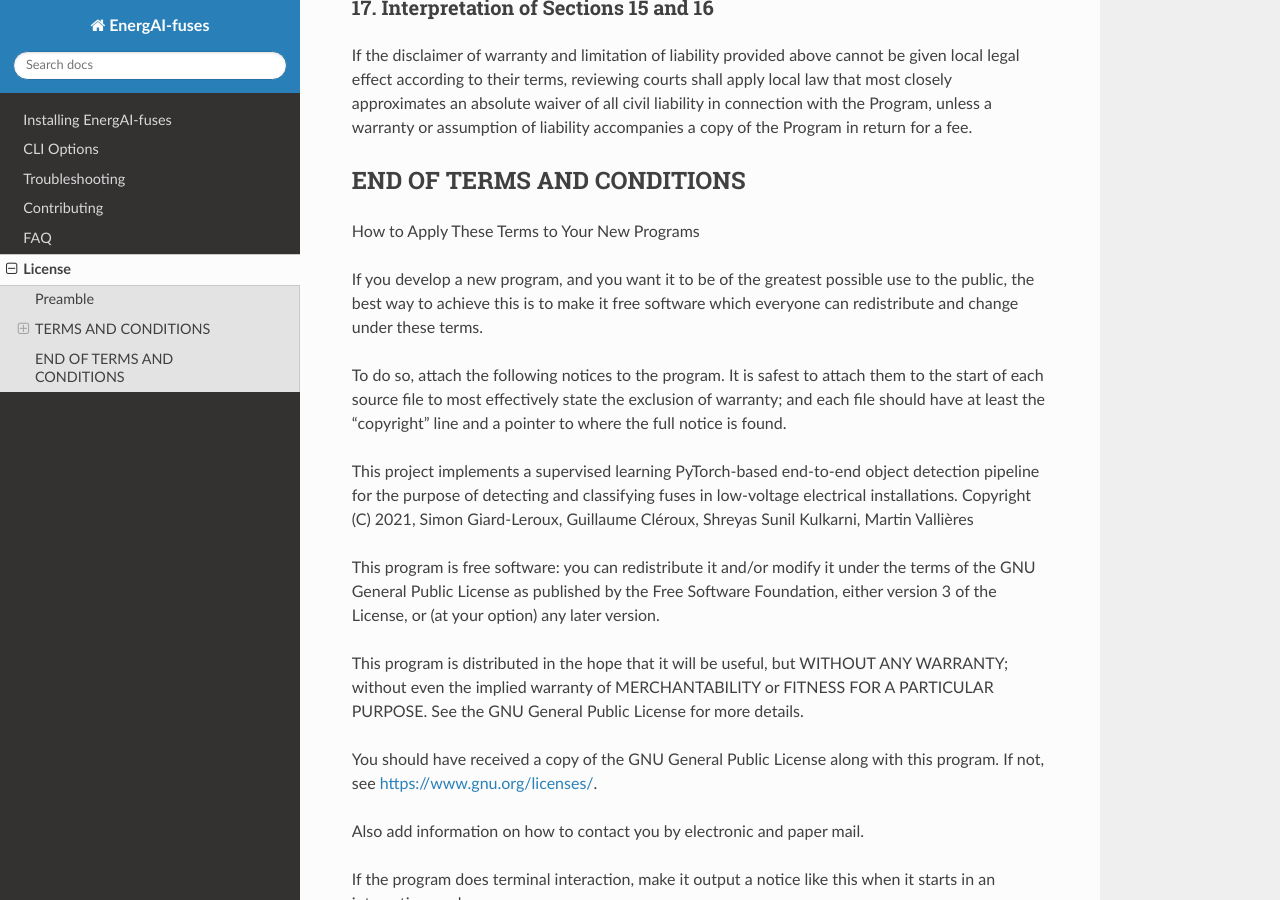
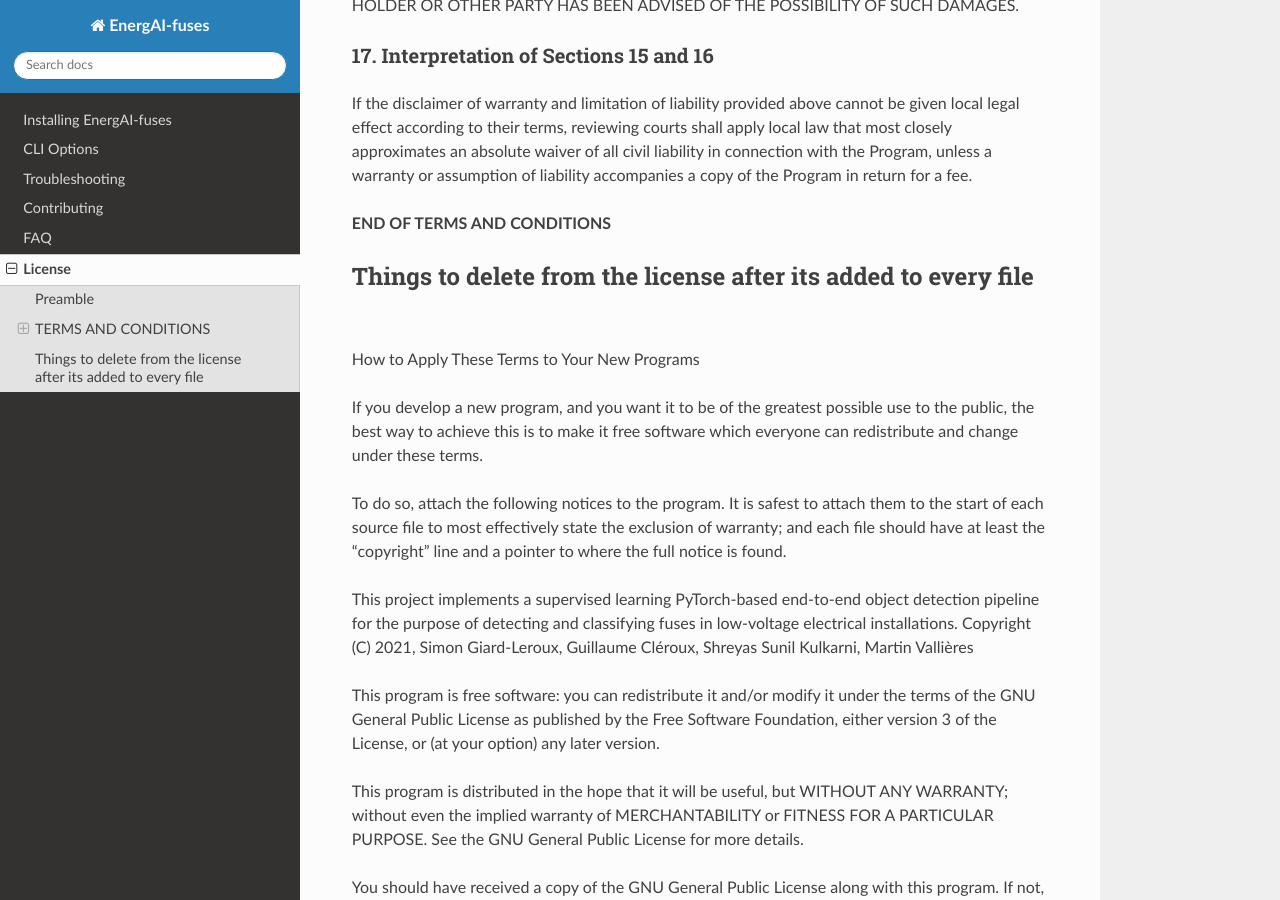
Before and after one commit to MEDomics-UdeS/energAI-fuses, a Sphinx documentation site: the page built from docs/manual/license.rst, in a window 1280 px wide and 900 px high, scrolled down 11760 px. Built offline with Sphinx 7.4.7 and the Read the Docs theme 2.0.0, drawn with Linux system fonts in a browser that asks for light colours.

Commit message:
Added heading for note at the end of license

```diff
--- a/docs/manual/license.rst
+++ b/docs/manual/license.rst
@@ -6,6 +6,7 @@ GNU GENERAL PUBLIC LICENSE
 Version 3, 29 June 2007
 
 Copyright (C) 2007 Free Software Foundation, Inc. https://fsf.org/
+
 Everyone is permitted to copy and distribute verbatim copies
 of this license document, but changing it is not allowed.
 
@@ -642,8 +643,10 @@ an absolute waiver of all civil liability in connection with the
 Program, unless a warranty or assumption of liability accompanies a
 copy of the Program in return for a fee.
 
-END OF TERMS AND CONDITIONS
-===========================
+**END OF TERMS AND CONDITIONS**
+
+Things to delete from the license after its added to every file
+===============================================================
 
 How to Apply These Terms to Your New Programs
 
```
